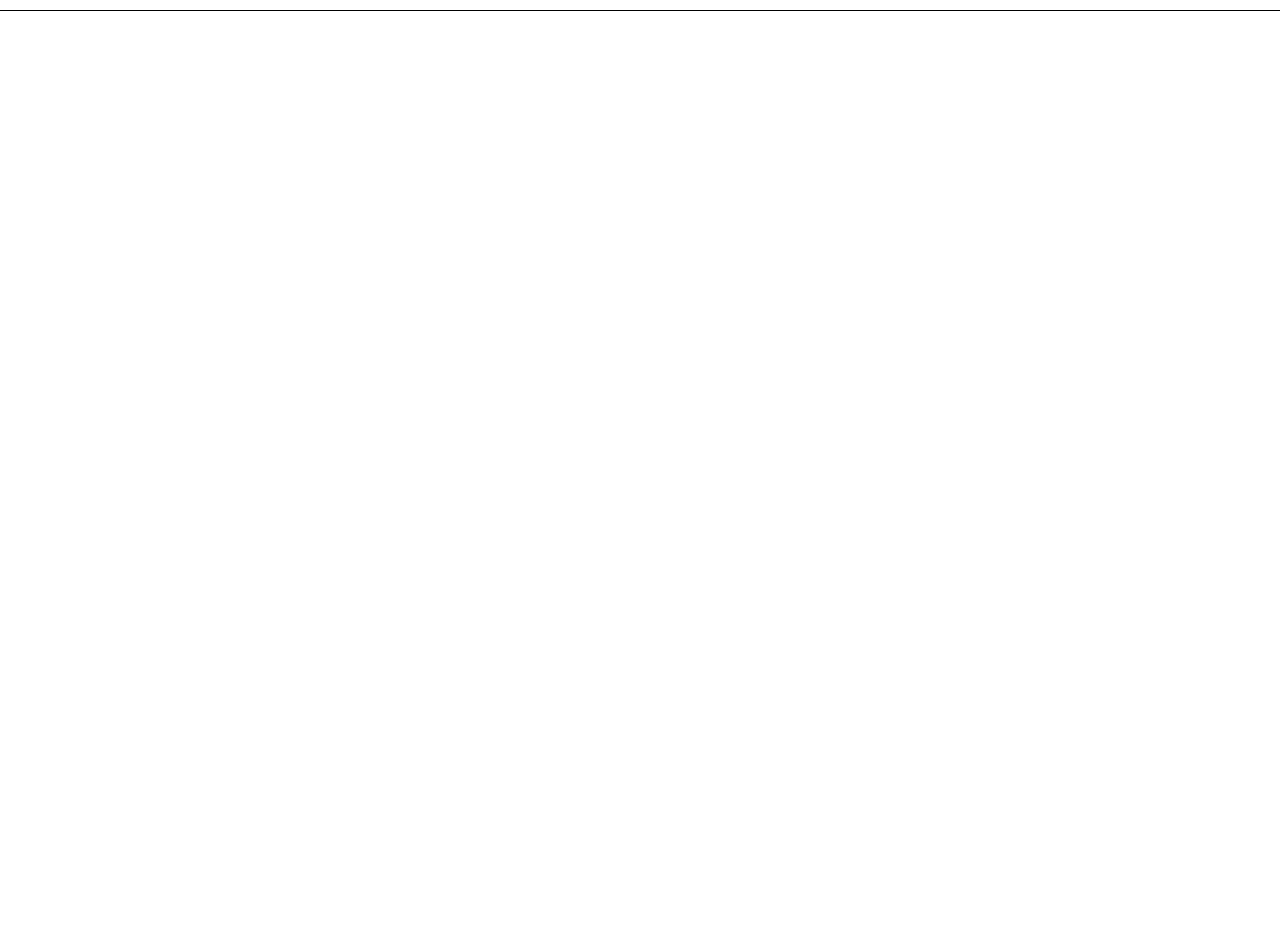
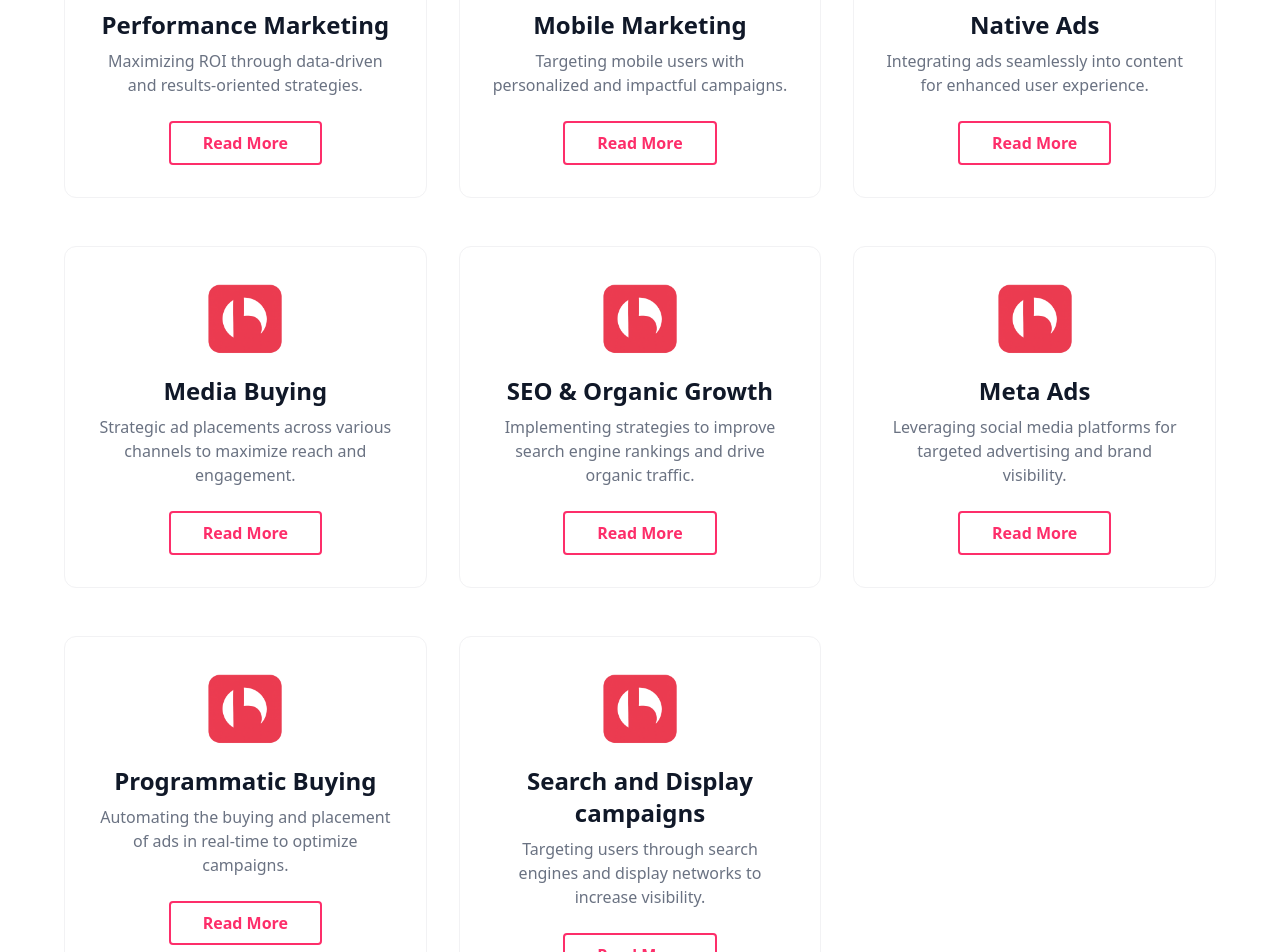
Before and after one commit to BrandOrbit/Frontend, a React (Vite) app: page /services in a window 1280 px wide. Shown: the part 340-1292 px from the top of the page. Before the commit the page ends 800 px from the top, so only its background shows below. Built offline with nearby package versions, Linux system fonts and the light colour scheme.

Commit message:
Introduced Our services page and changed services route element

```diff
--- /dev/null
+++ b/src/components/Services/OurServices.jsx
@@ -0,0 +1,60 @@
+import React from 'react'
+import ServicesCards from '../Card/ServicesCards'
+
+const OurServices = () => {
+      const itemInfo=[
+        {
+
+  title: "Performance Marketing",
+  description: "Maximizing ROI through data-driven and results-oriented strategies."
+
+},
+        {
+            title:"Mobile Marketing",
+            description:"Targeting mobile users with personalized and impactful campaigns."
+        },
+        {
+            title:"Native Ads",
+            description:"Integrating ads seamlessly into content for enhanced user experience."
+        },
+        {
+            title:"Media Buying",
+            description:"Strategic ad placements across various channels to maximize reach and engagement."
+        },
+        {
+            title:"SEO & Organic Growth",
+            description:"Implementing strategies to improve search engine rankings and drive organic traffic."
+        },
+        {
+            title:"Meta Ads",
+            description:"Leveraging social media platforms for targeted advertising and brand visibility."
+        },
+        {
+            title:"Programmatic Buying",
+            description:"Automating the buying and placement of ads in real-time to optimize campaigns."
+        },
+        {
+            title:"Search and Display campaigns",
+            description:"Targeting users through search engines and display networks to increase visibility."
+        },
+    ]
+  return (
+     <section className=" py-12 w-full mx-auto">
+           {/* upper text */}
+           <div className="w-6xl mx-auto flex flex-col justify-center items-center ">
+             <h2 className="text-4xl font-semibold text-pink-800 mb-4">
+               Our Services
+             </h2>
+
+           </div>
+           {/* Services cards */}
+           <div className="max-w-6xl w-full mx-auto mt-12 grid grid-cols-1 md:grid-cols-3 gap-y-12 gap-x-8 justify-items-center">
+                   { itemInfo.map((item,index) => (
+                     <ServicesCards key={index} item={item} />
+                   ))}
+           </div>
+         </section>
+  )
+}
+
+export default OurServices
--- a/src/main.jsx
+++ b/src/main.jsx
@@ -7,6 +7,7 @@ import { createBrowserRouter, RouterProvider } from 'react-router-dom'
 import Home from './components/Home/Home.jsx'
 import Layout from './Layout.jsx'
 import About from './components/About/About.jsx'
+import OurServices from './components/Services/OurServices.jsx'
 
 const router = createBrowserRouter([
      {
@@ -27,7 +28,7 @@ const router = createBrowserRouter([
         },
         {
           path: 'services',
-          element: <div>Services</div>
+          element: <OurServices/>
         },
       ]
      }
```
